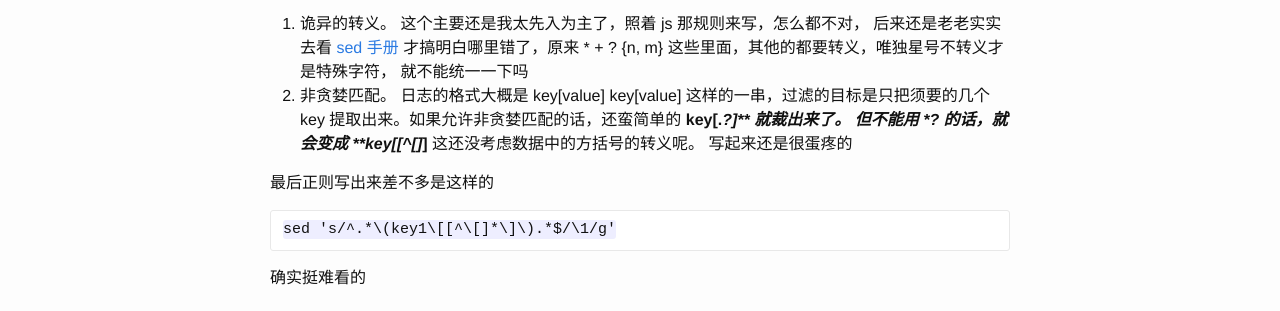
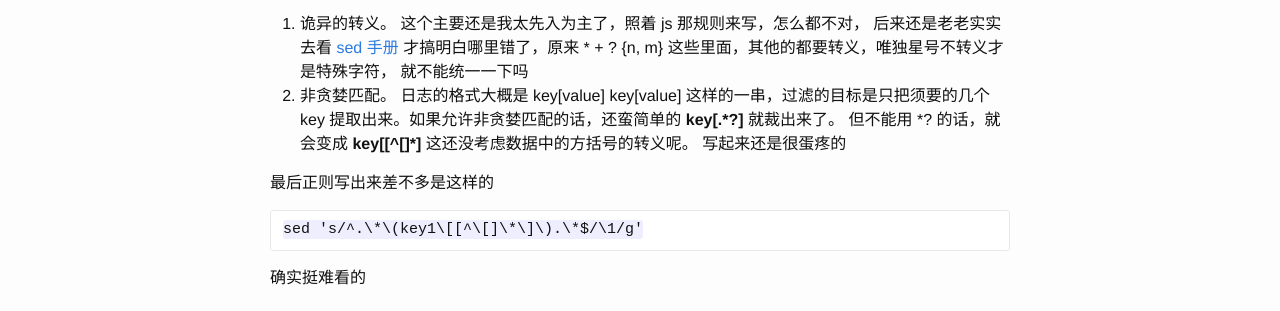
Before and after one commit to Crazydogs/Crazydogs.github.io, a Jekyll site: the page built from _posts/2016-11-04-日志回收shell脚本.markdown, in a window 1280 px wide. Shown: the part 650-961 px from the top of the page. Built offline with Jekyll 4.4.1, drawn with Linux system fonts in a browser that asks for light colours.

`````diff
--- a/_posts/2016-11-04-日志回收shell脚本.markdown
+++ b/_posts/2016-11-04-日志回收shell脚本.markdown
@@ -32,13 +32,13 @@ sed 支持的正则跟 js 差别还是很大的，主要是两点
 就不能统一一下吗
 2. 非贪婪匹配。
 日志的格式大概是 key[value] key[value] 这样的一串，过滤的目标是只把须要的几个
-key 提取出来。如果允许非贪婪匹配的话，还蛮简单的 **key\[.*?\]** 就裁出来了。
-但不能用 \*? 的话，就会变成 **key\[[^\[]*]** 这还没考虑数据中的方括号的转义呢。
+key 提取出来。如果允许非贪婪匹配的话，还蛮简单的 **key\[.\*?\]** 就裁出来了。
+但不能用 \*? 的话，就会变成 **key\[[^\[]\*]** 这还没考虑数据中的方括号的转义呢。
 写起来还是很蛋疼的
 
 最后正则写出来差不多是这样的
 ````
-sed 's/^.*\(key1\[[^\[]*\]\).*$/\1/g'
+sed 's/^.\*\(key1\[[^\[]\*\]\).\*$/\1/g'
 ````
 确实挺难看的
 
`````
